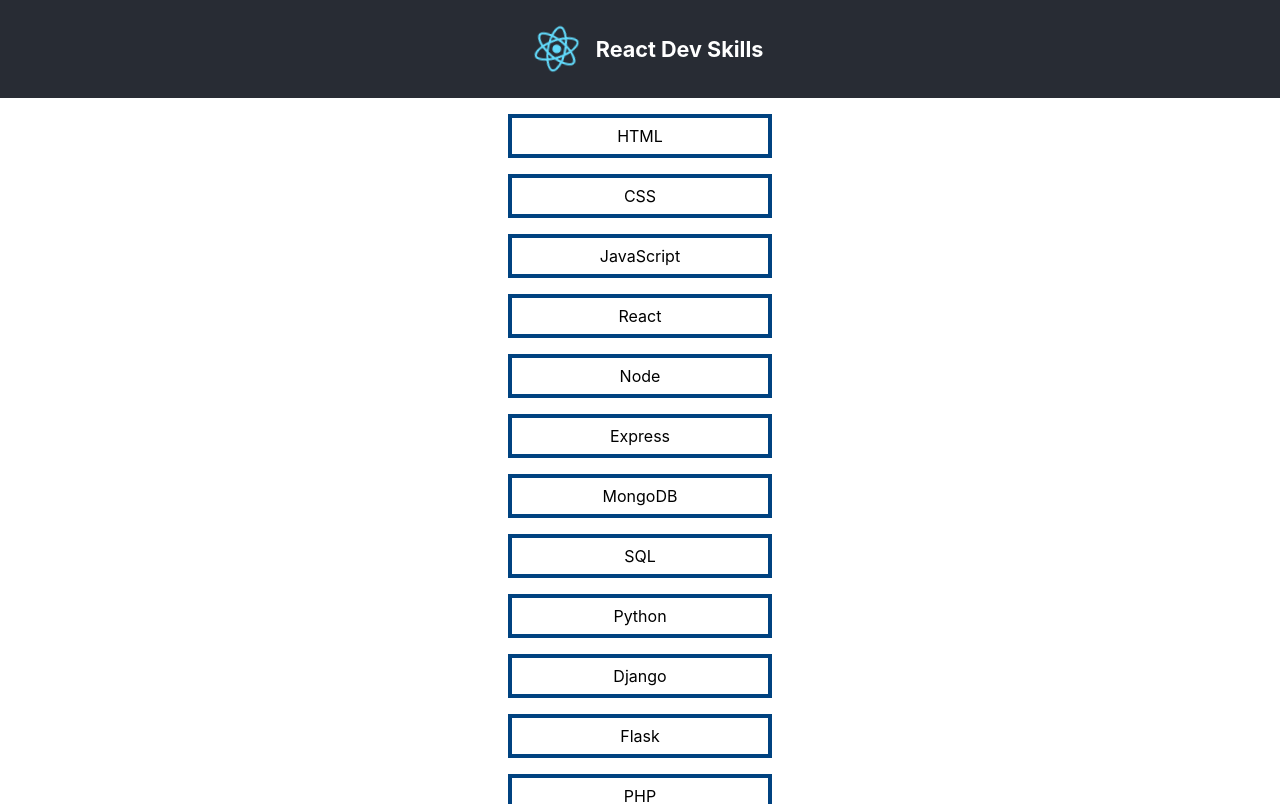
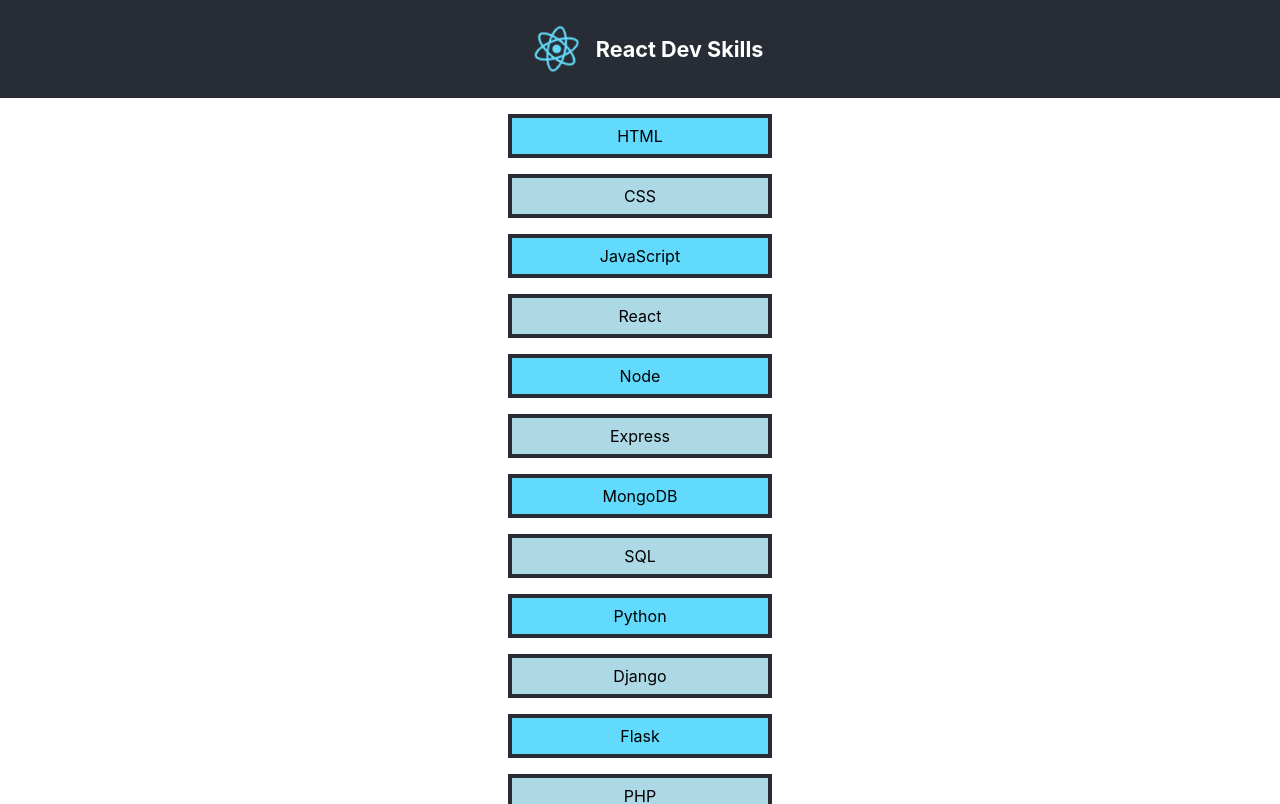
Before and after one commit to Dinssa/react-dev-skills, a React (Create React App) app: page / in a window 1280 px wide. Shown: the top 804 px of the page. Built offline with nearby package versions, Linux system fonts and the light colour scheme.

Commit message:
Style list items different by even/odd index

```diff
--- a/src/components/SkillList.jsx
+++ b/src/components/SkillList.jsx
@@ -6,7 +6,7 @@
 export default function SkillList({ skills }) {
     return (
         <ul>
-        {skills.map((s, index) => <SkillListItem key={index} skill={s} />)}
+        {skills.map((s, index) => <SkillListItem key={index} skill={s} index={index} />)}
         </ul>
     );
 }
--- a/src/components/SkillListItem.css
+++ b/src/components/SkillListItem.css
@@ -2,7 +2,7 @@
     list-style: none;
     margin: 2vmin auto;
     padding: 1vmin;
-    border: 0.5vmin solid rgb(0, 66, 128);
+    border: 0.5vmin solid rgb(40, 44, 52);
     font-size: 2vmin;
     max-width: 30vmin;
     display: block;
--- a/src/components/SkillListItem.jsx
+++ b/src/components/SkillListItem.jsx
@@ -1,6 +1,15 @@
 import React from "react";
 import "./SkillListItem.css"
 
-export default function SkillListItem({ skill, id }) {
-  return <li className="SkillListItem" key={id}>{skill}</li>;
+export default function SkillListItem({ skill, id, index }) {
+  return (
+    <li
+      className="SkillListItem"
+      key={id}
+      style={{
+        backgroundColor: index % 2 ? "lightblue" : "#61DAFB"
+      }}
+    >
+        {skill}
+    </li>);
 }
```
